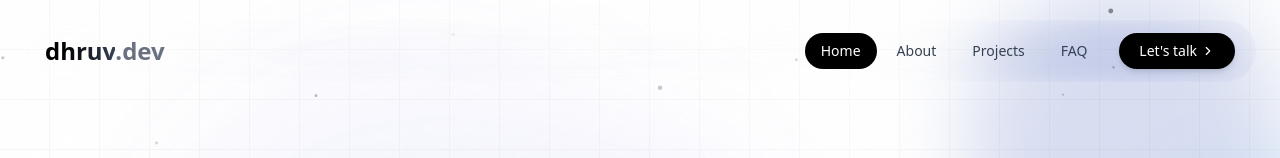
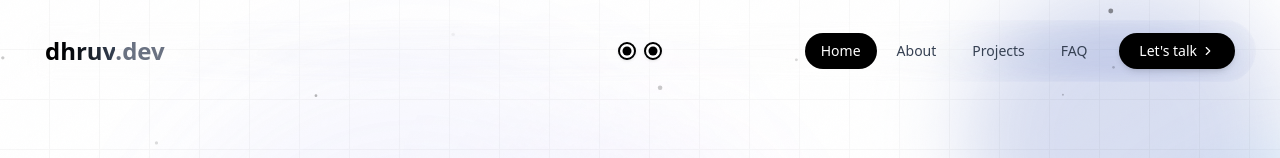
Before and after one commit to dhruv465/Portfolio, a React (Vite) app in the folder Front-End/: page / in a window 1280 px wide. Shown: the top 158 px of the page. Built offline with nearby package versions, Linux system fonts and the light colour scheme.

Commit message:
feat: Add SimpleEyeTracking component and integrate it into Header

```diff
--- a/Front-End/src/MyComponents/Navigation/Header.jsx
+++ b/Front-End/src/MyComponents/Navigation/Header.jsx
@@ -1,6 +1,7 @@
 import React, { useState, useEffect } from 'react'
 import { Menu, X, ChevronRight } from 'lucide-react'
 import { motion, AnimatePresence } from 'framer-motion'
+import { SimpleEyeTracking } from '../../components/ui/simple-eye-tracking'
 
 export default function Header({ isMobile }) {
   const [isMenuOpen, setIsMenuOpen] = useState(false)
@@ -48,7 +49,7 @@ export default function Header({ isMobile }) {
       animate={{ y: 0 }}
       transition={{ duration: 0.5, type: "spring", stiffness: 100, damping: 20 }}
     >
-      <div className="max-w-7xl mx-auto px-6">
+      <div className="max-w-7xl mx-auto px-6 relative">
         {/* Increased transparency for glassmorphism effect */}
         <div
           className={`rounded-full backdrop-blur-md px-5 py-3 transition-all duration-500 border border-white/5
@@ -74,6 +75,22 @@ export default function Header({ isMobile }) {
                 transition={{ duration: 0.2 }}
               />
             </motion.a>
+
+            {/* Simple eye tracking in center of navbar */}
+            <div className="absolute left-1/2 top-1/2 -translate-x-1/2 -translate-y-1/2 z-20">
+              {!isMobile && (
+                <div className={`px-3 py-2 rounded-full ${scrolled ? 'bg-white/30' : 'bg-white/20'} transition-colors duration-300`}>
+                  <SimpleEyeTracking
+                    eyeSize={18}
+                    eyeGap={8}
+                    eyeColor="#ffffff"
+                    pupilColor="#000000"
+                    pupilSize={0.5}
+                    className="mx-auto"
+                  />
+                </div>
+              )}
+            </div>
 
             {isMobile ? (
               <motion.button
--- /dev/null
+++ b/Front-End/src/components/ui/simple-eye-tracking.jsx
@@ -0,0 +1,112 @@
+import React, { useState, useEffect, useRef } from "react";
+
+export const SimpleEyeTracking = ({
+  className = "",
+  eyeSize = 22,
+  eyeGap = 12,
+  eyeColor = "#ffffff",
+  pupilColor = "#000000",
+  pupilSize = 0.5, // As a fraction of the eye size
+  borderWidth = 2, // Border width in pixels
+  borderColor = "#000000", // Border color
+}) => {
+  const [mousePosition, setMousePosition] = useState({ x: 0, y: 0 });
+  const containerRef = useRef(null);
+
+  // Track mouse movement
+  useEffect(() => {
+    const handleMouseMove = (e) => {
+      if (!containerRef.current) return;
+
+      // Get relative position for calculating angle
+      const rect = containerRef.current.getBoundingClientRect();
+      const centerX = rect.left + rect.width / 2;
+      const centerY = rect.top + rect.height / 2;
+
+      setMousePosition({
+        x: e.clientX - centerX,
+        y: e.clientY - centerY
+      });
+    };
+
+    window.addEventListener("mousemove", handleMouseMove);
+
+    return () => {
+      window.removeEventListener("mousemove", handleMouseMove);
+    };
+  }, []);
+
+  // Calculate pupil position
+  const calculatePupilPosition = (mouseX, mouseY) => {
+    const maxDistance = eyeSize * (1 - pupilSize) / 2;
+
+    // Calculate angle and distance
+    const angle = Math.atan2(mouseY, mouseX);
+    const distance = Math.min(Math.sqrt(mouseX * mouseX + mouseY * mouseY), maxDistance);
+
+    // Calculate pupil position
+    return {
+      x: Math.cos(angle) * distance,
+      y: Math.sin(angle) * distance
+    };
+  };
+
+  const pupilPosition = calculatePupilPosition(mousePosition.x, mousePosition.y);
+
+  return (
+    <div
+      ref={containerRef}
+      className={`flex items-center gap-${eyeGap/4} ${className}`}
+    >
+      {/* Left eye */}
+      <div
+        className="relative rounded-full"
+        style={{
+          width: eyeSize,
+          height: eyeSize,
+          backgroundColor: eyeColor,
+          border: `${borderWidth}px solid ${borderColor}`,
+          boxShadow: "0 1px 3px rgba(0, 0, 0, 0.1)"
+        }}
+      >
+        {/* Left pupil */}
+        <div
+          className="absolute rounded-full"
+          style={{
+            width: eyeSize * pupilSize,
+            height: eyeSize * pupilSize,
+            backgroundColor: pupilColor,
+            top: "50%",
+            left: "50%",
+            transform: `translate(-50%, -50%) translate(${pupilPosition.x}px, ${pupilPosition.y}px)`,
+          }}
+        />
+      </div>
+
+      {/* Right eye */}
+      <div
+        className="relative rounded-full"
+        style={{
+          width: eyeSize,
+          height: eyeSize,
+          backgroundColor: eyeColor,
+          border: `${borderWidth}px solid ${borderColor}`,
+          boxShadow: "0 1px 3px rgba(0, 0, 0, 0.1)"
+        }}
+      >
+        {/* Right pupil */}
+        <div
+          className="absolute rounded-full"
+          style={{
+            width: eyeSize * pupilSize,
+            height: eyeSize * pupilSize,
+            backgroundColor: pupilColor,
+            top: "50%",
+            left: "50%",
+            transform: `translate(-50%, -50%) translate(${pupilPosition.x}px, ${pupilPosition.y}px)`,
+          }}
+        />
+      </div>
+    </div>
+  );
+};
```
